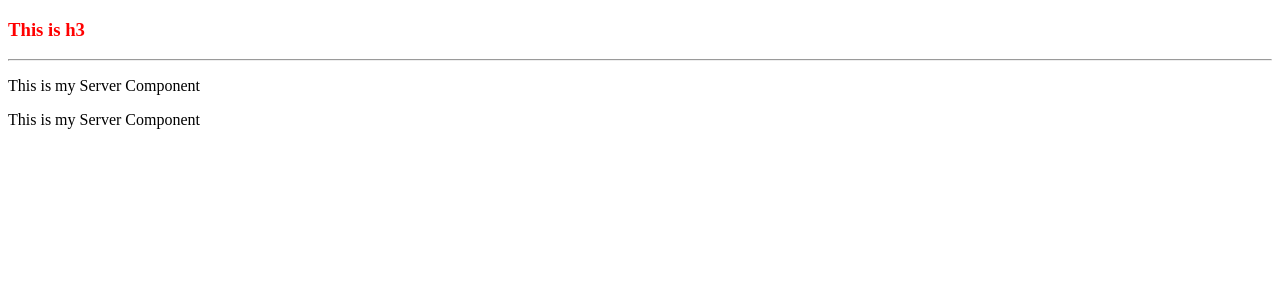
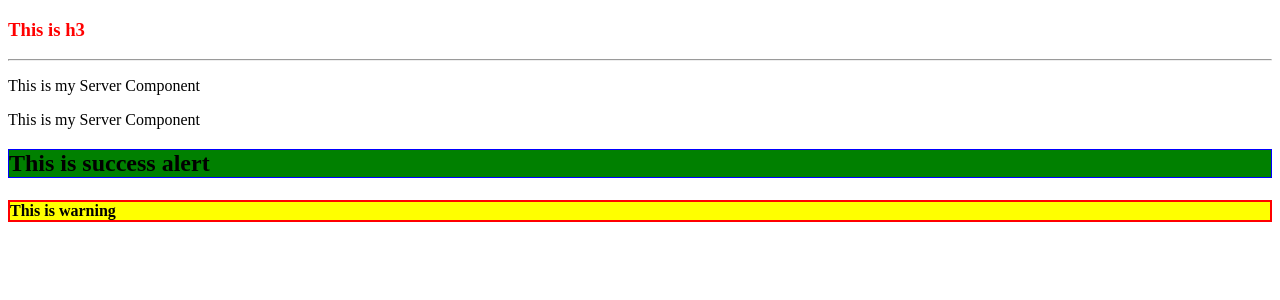
Before and after one commit to whatmmobd3/firstAngular, an Angular app: page / in a window 1280 px wide. Shown: the top 300 px of the page. Built offline with nearby package versions, Linux system fonts and the light colour scheme.

Commit message:
exercise

```diff
--- a/src/app/app.component.html
+++ b/src/app/app.component.html
@@ -1,3 +1,5 @@
 <h3>This is h3</h3>
 <hr>
 <app-servers></app-servers>
+<app-success-alert></app-success-alert>
+<app-warning-alert></app-warning-alert>
--- a/src/app/app.module.ts
+++ b/src/app/app.module.ts
@@ -8,9 +8,11 @@ import { AppComponent } from './app.component';
 
 import { ServerComponent } from './server/server.component';
 import { ServersComponent } from './servers/servers.component';
+import { SuccessAlertComponent } from './success-alert/success-alert.component';
+import { WarningAlertComponent } from './warning-alert/warning-alert.component';
 
 @NgModule({
-  declarations: [AppComponent, ServerComponent, ServersComponent],
+  declarations: [AppComponent, ServerComponent, ServersComponent, SuccessAlertComponent, WarningAlertComponent],
   imports: [BrowserModule, FormsModule, HttpClientModule],
   providers: [],
   bootstrap: [AppComponent],
--- /dev/null
+++ b/src/app/success-alert/success-alert.component.html
@@ -0,0 +1 @@
+<h2>This is success alert</h2>
--- /dev/null
+++ b/src/app/success-alert/success-alert.component.ts
@@ -0,0 +1,19 @@
+import { Component, OnInit } from '@angular/core';
+
+@Component({
+  selector: 'app-success-alert',
+  templateUrl: './success-alert.component.html',
+  // styleUrls: ['./success-alert.component.css']
+  styles: [
+    `
+      h2 {
+        background-color: green ; border: 1px solid blue
+      }
+    `,
+  ],
+})
+export class SuccessAlertComponent implements OnInit {
+  constructor() {}
+
+  ngOnInit(): void {}
+}
--- /dev/null
+++ b/src/app/warning-alert/warning-alert.component.css
@@ -0,0 +1,4 @@
+h4 {
+  background-color: yellow;
+  border: 2px solid red;
+}
--- /dev/null
+++ b/src/app/warning-alert/warning-alert.component.html
@@ -0,0 +1 @@
+<h4>This is warning</h4>
--- /dev/null
+++ b/src/app/warning-alert/warning-alert.component.ts
@@ -0,0 +1,15 @@
+import { Component, OnInit } from '@angular/core';
+
+@Component({
+  selector: 'app-warning-alert',
+  templateUrl: './warning-alert.component.html',
+  styleUrls: ['./warning-alert.component.css']
+})
+export class WarningAlertComponent implements OnInit {
+
+  constructor() { }
+
+  ngOnInit(): void {
+  }
+
+}
```
Also changed, not shown: src/app/success-alert/success-alert.component.css (added), 1 other file (tests, documents, lock files or other folders).
